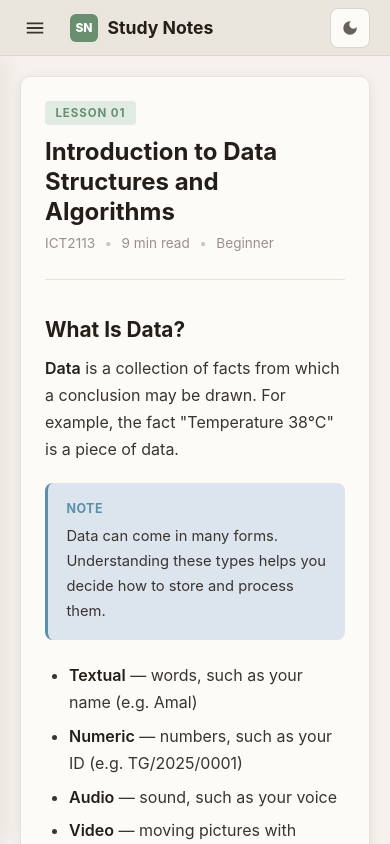
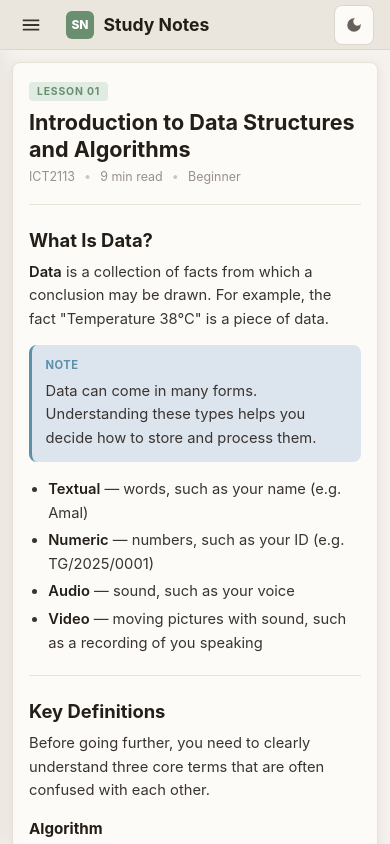
Before and after one commit to DasinduDilvan/MNotes, a React (Vite) app: page /ict2113 in a window 390 px wide. Built offline with nearby package versions, Linux system fonts and the light colour scheme.

Commit message:
feat: add mobile menu button and sidebar overlay for improved navigation

```diff
--- a/src/index.css
+++ b/src/index.css
@@ -160,7 +160,41 @@ a {
 }
 
 .icon-moon { display: var(--icon-moon); }
-.icon-sun { display: var(--icon-sun); }
+.icon-sun  { display: var(--icon-sun); }
+
+/* ===== MOBILE MENU BUTTON ===== */
+.mobile-menu-btn {
+    display: none;
+    background: none;
+    border: none;
+    color: var(--text);
+    cursor: pointer;
+    padding: 0.25rem;
+    transition: color 0.3s ease;
+}
+
+.mobile-menu-btn svg {
+    width: 22px;
+    height: 22px;
+    fill: currentColor;
+}
+
+/* ===== SIDEBAR OVERLAY ===== */
+.sidebar-overlay {
+    display: none;
+    position: fixed;
+    top: 56px;
+    left: 0;
+    right: 0;
+    bottom: 0;
+    background: rgba(0, 0, 0, 0.35);
+    z-index: 80;
+    cursor: pointer;
+}
+
+.sidebar-overlay.show {
+    display: block;
+}
 
 /* ===== HOME PAGE ===== */
 .home-page {
@@ -171,7 +205,6 @@ a {
 
 .hero {
     text-align: center;
-    max-width: 100%;
     padding: 3.5rem 2rem 2rem;
 }
 
@@ -222,6 +255,7 @@ a {
     gap: 1rem;
 }
 
+/* ===== COURSE CARD ===== */
 .course-card {
     background-color: var(--bg-content);
     border: 1px solid var(--border-light);
@@ -351,6 +385,7 @@ a {
     overflow: hidden;
 }
 
+/* ===== SIDEBAR ===== */
 .sidebar {
     width: 260px;
     min-width: 260px;
@@ -378,14 +413,8 @@ a {
     flex: 1;
 }
 
-.lesson-list::-webkit-scrollbar {
-    width: 4px;
-}
-
-.lesson-list::-webkit-scrollbar-track {
-    background: transparent;
-}
-
+.lesson-list::-webkit-scrollbar { width: 4px; }
+.lesson-list::-webkit-scrollbar-track { background: transparent; }
 .lesson-list::-webkit-scrollbar-thumb {
     background: var(--border);
     border-radius: 4px;
@@ -393,6 +422,16 @@ a {
 
 .lesson-item {
     margin-bottom: 2px;
+}
+
+/* ===== LESSON LINK AS BUTTON ===== */
+button.lesson-link {
+    background: none;
+    border: none;
+    cursor: pointer;
+    font-family: inherit;
+    text-align: left;
+    width: 100%;
 }
 
 .lesson-link {
@@ -438,6 +477,7 @@ a {
     transition: border-color 0.3s ease, color 0.3s ease;
 }
 
+/* ===== CONTENT AREA ===== */
 .content-container {
     flex: 1;
     overflow-y: auto;
@@ -448,14 +488,8 @@ a {
     transition: background-color 0.3s ease;
 }
 
-.content-container::-webkit-scrollbar {
-    width: 6px;
-}
-
-.content-container::-webkit-scrollbar-track {
-    background: transparent;
-}
-
+.content-container::-webkit-scrollbar { width: 6px; }
+.content-container::-webkit-scrollbar-track { background: transparent; }
 .content-container::-webkit-scrollbar-thumb {
     background: var(--border);
     border-radius: 6px;
@@ -467,6 +501,18 @@ a {
     height: fit-content;
 }
 
+/* ===== CONTENT CARD ===== */
+.content-card {
+    background-color: var(--bg-content);
+    padding: 2.25rem;
+    border-radius: 10px;
+    border: 1px solid var(--border-light);
+    box-shadow: 0 2px 12px var(--shadow);
+    margin-bottom: 2rem;
+    transition: background-color 0.3s ease, border-color 0.3s ease, box-shadow 0.3s ease;
+}
+
+/* ===== LESSON BADGE ===== */
 .lesson-badge {
     display: inline-block;
     font-size: 0.72rem;
@@ -481,12 +527,49 @@ a {
     transition: background-color 0.3s ease, color 0.3s ease;
 }
 
+/* ===== TYPOGRAPHY ===== */
 h1 {
     color: var(--text-heading);
     margin-bottom: 0.5rem;
     font-size: 1.85rem;
     line-height: 1.25;
     transition: color 0.3s ease;
+}
+
+h2 {
+    color: var(--text-heading);
+    margin: 2.25rem 0 0.75rem 0;
+    font-size: 1.3rem;
+    line-height: 1.3;
+    transition: color 0.3s ease;
+}
+
+h3 {
+    color: var(--text-heading);
+    margin: 1.5rem 0 0.5rem 0;
+    font-size: 1.05rem;
+    transition: color 0.3s ease;
+}
+
+p {
+    line-height: 1.7;
+    margin-bottom: 1.2rem;
+}
+
+strong {
+    color: var(--text-heading);
+    font-weight: 600;
+    transition: color 0.3s ease;
+}
+
+ul, ol {
+    padding-left: 1.5rem;
+    margin-bottom: 1.2rem;
+}
+
+li {
+    line-height: 1.7;
+    margin-bottom: 0.4rem;
 }
 
 .meta-info {
@@ -503,35 +586,43 @@ h1 {
     opacity: 0.5;
 }
 
-p {
-    line-height: 1.7;
-    margin-bottom: 1.2rem;
+/* ===== CODE ===== */
+code {
+    background-color: var(--bg-code-inline);
+    padding: 0.15rem 0.4rem;
+    border-radius: 4px;
+    font-family: 'SF Mono', 'Fira Code', 'Cascadia Code', 'Courier New', monospace;
+    font-size: 0.88em;
+    transition: background-color 0.3s ease;
 }
 
-h2 {
-    color: var(--text-heading);
-    margin: 2.25rem 0 0.75rem 0;
-    font-size: 1.3rem;
-    line-height: 1.3;
-    transition: color 0.3s ease;
+pre {
+    background-color: var(--bg-code);
+    color: var(--text-code);
+    padding: 1.15rem 1.25rem;
+    border-radius: 8px;
+    overflow-x: auto;
+    margin-bottom: 1.4rem;
+    font-family: 'SF Mono', 'Fira Code', 'Cascadia Code', 'Courier New', monospace;
+    font-size: 0.85rem;
+    line-height: 1.6;
+    border: 1px solid var(--border);
+    transition: background-color 0.3s ease, border-color 0.3s ease;
 }
 
-strong {
-    color: var(--text-heading);
-    font-weight: 600;
-    transition: color 0.3s ease;
+pre code {
+    background: none;
+    padding: 0;
+    font-size: inherit;
 }
 
-.content-card {
-    background-color: var(--bg-content);
-    padding: 2.25rem;
-    border-radius: 10px;
-    border: 1px solid var(--border-light);
-    box-shadow: 0 2px 12px var(--shadow);
-    margin-bottom: 2rem;
-    transition: background-color 0.3s ease, border-color 0.3s ease, box-shadow 0.3s ease;
+pre::-webkit-scrollbar { height: 4px; }
+pre::-webkit-scrollbar-thumb {
+    background: var(--text-muted);
+    border-radius: 4px;
 }
 
+/* ===== CALLOUTS ===== */
 .callout {
     padding: 1rem 1.15rem;
     border-radius: 8px;
@@ -542,11 +633,14 @@ strong {
     transition: background-color 0.3s ease;
 }
 
-.callout p { margin-bottom: 0; }
-.callout-green {
-    background-color: var(--bg-callout-green);
-    border-left-color: var(--accent);
+.callout p {
+    margin-bottom: 0;
 }
+
+.callout-blue   { background-color: var(--bg-callout-blue);   border-left-color: #5b8faa; }
+.callout-green  { background-color: var(--bg-callout-green);  border-left-color: var(--accent); }
+.callout-yellow { background-color: var(--bg-callout-yellow); border-left-color: #bfa054; }
+.callout-red    { background-color: var(--bg-callout-red);    border-left-color: #b06060; }
 
 .callout-label {
     font-weight: 700;
@@ -557,46 +651,20 @@ strong {
     display: block;
 }
 
-.callout-green .callout-label { color: var(--accent); }
+.callout-blue .callout-label   { color: #5b8faa; }
+.callout-green .callout-label  { color: var(--accent); }
+.callout-yellow .callout-label { color: #bfa054; }
+.callout-red .callout-label    { color: #b06060; }
 
-/* ===== RESPONSIVE ===== */
-@media (max-width: 700px) {
-    .navbar { padding: 0 1.25rem; }
-    .hero { padding: 2.5rem 1.25rem 1.5rem; }
-    .courses-section { padding: 1rem 1.25rem 2.5rem; }
-    .courses-grid { grid-template-columns: 1fr; }
-    .footer {
-        padding: 1.25rem;
-        flex-direction: column;
-        align-items: flex-start;
-    }
-    .current-course { display: none; }
-    .nav-separator { display: none; }
-    .sidebar {
-        position: fixed;
-        top: 56px;
-        left: 0;
-        bottom: 0;
-        z-index: 90;
-        transform: translateX(-100%);
-        transition: transform 0.25s ease;
-    }
-    .content-container { padding: 1.25rem; }
-    .content-card { padding: 1.5rem; }
-    h1 { font-size: 1.5rem; }
+/* ===== DIVIDER ===== */
+.divider {
+    height: 1px;
+    background: var(--border-light);
+    margin: 2rem 0;
+    transition: background-color 0.3s ease;
 }
 
-/* ===== LESSON LINK AS BUTTON ===== */
-button.lesson-link {
-    background: none;
-    border: none;
-    cursor: pointer;
-    font-family: inherit;
-    text-align: left;
-    width: 100%;
-}
-
-/* ===== LESSON NAVIGATION ===== */
+/* ===== LESSON NAV ===== */
 .lesson-nav {
     display: flex;
     justify-content: space-between;
@@ -628,135 +696,35 @@ button.lesson-link {
     background: var(--accent-light);
 }
 
-.lesson-nav-btn.prev {
-    margin-right: auto;
-}
+.lesson-nav-btn.prev { margin-right: auto; }
+.lesson-nav-btn.next { margin-left: auto; }
 
-.lesson-nav-btn.next {
-    margin-left: auto;
-}
-
-.divider {
-    height: 1px;
-    background: var(--border-light);
-    margin: 2rem 0;
-    transition: background-color 0.3s ease;
-}
-
-code {
-    background-color: var(--bg-code-inline);
-    padding: 0.15rem 0.4rem;
-    border-radius: 4px;
-    font-family: 'SF Mono', 'Fira Code', 'Cascadia Code', 'Courier New', monospace;
-    font-size: 0.88em;
-    transition: background-color 0.3s ease;
-}
-
-pre {
-    background-color: var(--bg-code);
-    color: var(--text-code);
-    padding: 1.15rem 1.25rem;
-    border-radius: 8px;
-    overflow-x: auto;
-    margin-bottom: 1.4rem;
-    font-family: 'SF Mono', 'Fira Code', 'Cascadia Code', 'Courier New', monospace;
-    font-size: 0.85rem;
-    line-height: 1.6;
-    border: 1px solid var(--border);
-    transition: background-color 0.3s ease, border-color 0.3s ease;
-}
-
-pre code {
-    background: none;
-    padding: 0;
-}
-
-ul, ol {
-    padding-left: 1.5rem;
-    margin-bottom: 1.2rem;
-}
-
-li {
-    line-height: 1.7;
-    margin-bottom: 0.4rem;
-}
-
-.callout {
-    padding: 1rem 1.15rem;
-    border-radius: 8px;
-    margin-bottom: 1.4rem;
-    border-left: 3px solid transparent;
-    font-size: 0.92rem;
-    line-height: 1.6;
-    transition: background-color 0.3s ease;
-}
-
-.callout p { margin-bottom: 0; }
-
-.callout-blue { background-color: var(--bg-callout-blue); border-left-color: #5b8faa; }
-.callout-green { background-color: var(--bg-callout-green); border-left-color: var(--accent); }
-.callout-yellow { background-color: var(--bg-callout-yellow); border-left-color: #bfa054; }
-.callout-red { background-color: var(--bg-callout-red); border-left-color: #b06060; }
-
-.callout-label {
-    font-weight: 700;
-    font-size: 0.78rem;
-    letter-spacing: 0.04em;
-    text-transform: uppercase;
-    margin-bottom: 0.3rem;
-    display: block;
-}
-
-.callout-blue .callout-label { color: #5b8faa; }
-.callout-green .callout-label { color: var(--accent); }
-.callout-yellow .callout-label { color: #bfa054; }
-.callout-red .callout-label { color: #b06060; }
-
-
-/* ===== MOBILE MENU BUTTON ===== */
-.mobile-menu-btn {
-    display: none;
-    background: none;
-    border: none;
-    color: var(--text);
-    cursor: pointer;
-    padding: 0.25rem;
-    transition: color 0.3s ease;
-}
-
-.mobile-menu-btn svg {
-    width: 22px;
-    height: 22px;
-    fill: currentColor;
-}
-
-/* ===== SIDEBAR OVERLAY ===== */
-.sidebar-overlay {
-    display: none;
-}
-
-/* ===== RESPONSIVE ===== */
+/* ===== RESPONSIVE — single merged block ===== */
 @media (max-width: 860px) {
 
-    /* Show hamburger */
+    /* Navbar */
+    .navbar {
+        padding: 0 1rem;
+        height: 50px;
+    }
+
     .mobile-menu-btn {
         display: grid;
         place-items: center;
     }
 
-    /* Hide nav extras */
-    .current-course {
-        display: none;
+    .current-course { display: none; }
+    .nav-separator  { display: none; }
+
+    /* Sidebar overlay top matches new navbar height */
+    .sidebar-overlay {
+        top: 50px;
     }
 
-    .nav-separator {
-        display: none;
-    }
-
-    /* Slide-in sidebar */
+    /* Sidebar slide-in */
     .sidebar {
         position: fixed;
-        top: 56px;
+        top: 50px;
         left: 0;
         bottom: 0;
         z-index: 90;
@@ -769,33 +737,149 @@ li {
         transform: translateX(0);
     }
 
-    /* Dark overlay */
-    .sidebar-overlay {
-        display: none;
-        position: fixed;
-        top: 56px;
-        left: 0;
-        right: 0;
-        bottom: 0;
-        background: rgba(0, 0, 0, 0.35);
-        z-index: 80;
-        cursor: pointer;
-    }
-
-    .sidebar-overlay.show {
-        display: block;
-    }
-
-    /* Content adjustments */
+    /* Content */
     .content-container {
-        padding: 1.25rem;
+        padding: 0.75rem;
     }
 
     .content-card {
-        padding: 1.5rem;
+        padding: 1rem;
+        border-radius: 8px;
+        margin-bottom: 1rem;
     }
 
+    /* Typography */
     h1 {
-        font-size: 1.5rem;
+        font-size: 1.35rem;
+        margin-bottom: 0.35rem;
     }
+
+    h2 {
+        font-size: 1.15rem;
+        margin-top: 1.5rem;
+        margin-bottom: 0.5rem;
+    }
+
+    h3 {
+        font-size: 0.95rem;
+        margin-top: 1rem;
+    }
+
+    p {
+        font-size: 0.92rem;
+        margin-bottom: 0.85rem;
+        line-height: 1.6;
+    }
+
+    li {
+        font-size: 0.92rem;
+        line-height: 1.6;
+        margin-bottom: 0.25rem;
+    }
+
+    ul, ol {
+        padding-left: 1.2rem;
+        margin-bottom: 0.85rem;
+    }
+
+    strong {
+        font-size: 0.92rem;
+    }
+
+    /* Meta & badge */
+    .meta-info {
+        font-size: 0.78rem;
+        margin-bottom: 1.25rem;
+        padding-bottom: 1.25rem;
+    }
+
+    .lesson-badge {
+        font-size: 0.65rem;
+        padding: 0.2rem 0.5rem;
+        margin-bottom: 0.5rem;
+    }
+
+    /* Code */
+    pre {
+        padding: 0.75rem;
+        font-size: 0.78rem;
+        margin-bottom: 1rem;
+        border-radius: 6px;
+    }
+
+    code {
+        font-size: 0.82em;
+        padding: 0.1rem 0.3rem;
+    }
+
+    /* Callouts */
+    .callout {
+        padding: 0.75rem 0.85rem;
+        margin-bottom: 1rem;
+        font-size: 0.85rem;
+    }
+
+    .callout-label {
+        font-size: 0.7rem;
+    }
+
+    /* Divider */
+    .divider {
+        margin: 1.25rem 0;
+    }
+
+    /* Lesson nav */
+    .lesson-nav {
+        gap: 0.5rem;
+    }
+
+    .lesson-nav-btn {
+        padding: 0.5rem 0.75rem;
+        font-size: 0.8rem;
+        max-width: 48%;
+    }
+
+    /* Home hero */
+    .hero {
+        padding: 2rem 1rem 1.25rem;
+    }
+
+    .hero-badge {
+        font-size: 0.65rem;
+        padding: 0.25rem 0.6rem;
+        margin-bottom: 0.75rem;
+    }
+
+    .hero p {
+        font-size: 0.9rem;
+    }
+
+    /* Courses section */
+    .courses-section {
+        padding: 0.75rem 1rem 2rem;
+    }
+
+    .courses-grid {
+        grid-template-columns: 1fr;
+        gap: 0.75rem;
+    }
+
+    .course-card {
+        padding: 1.1rem;
+        gap: 0.4rem;
+    }
+
+    .course-name { font-size: 1rem; }
+    .course-desc { font-size: 0.82rem; }
+
+    /* Footer */
+    .footer {
+        padding: 1rem;
+        flex-direction: column;
+        align-items: flex-start;
+        gap: 0.5rem;
+    }
+
+    .footer-left  { font-size: 0.8rem; }
+    .footer-right { font-size: 0.75rem; }
 }
```
